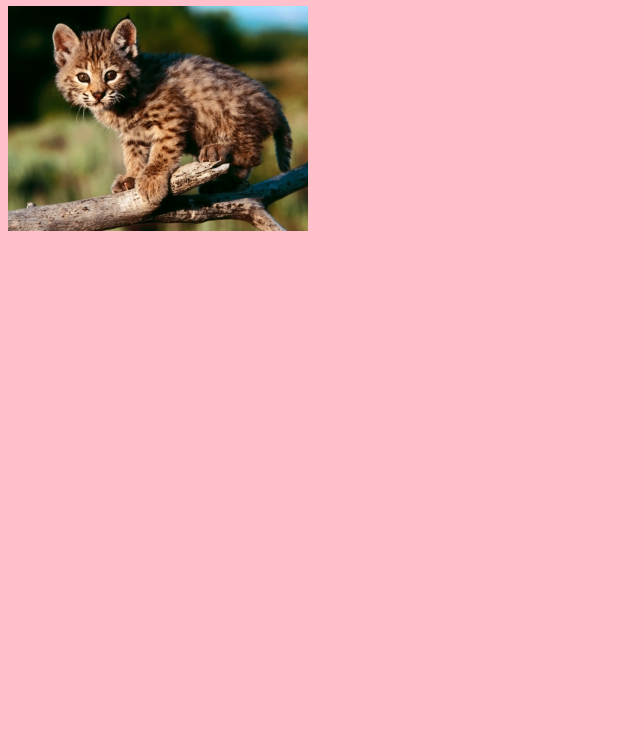
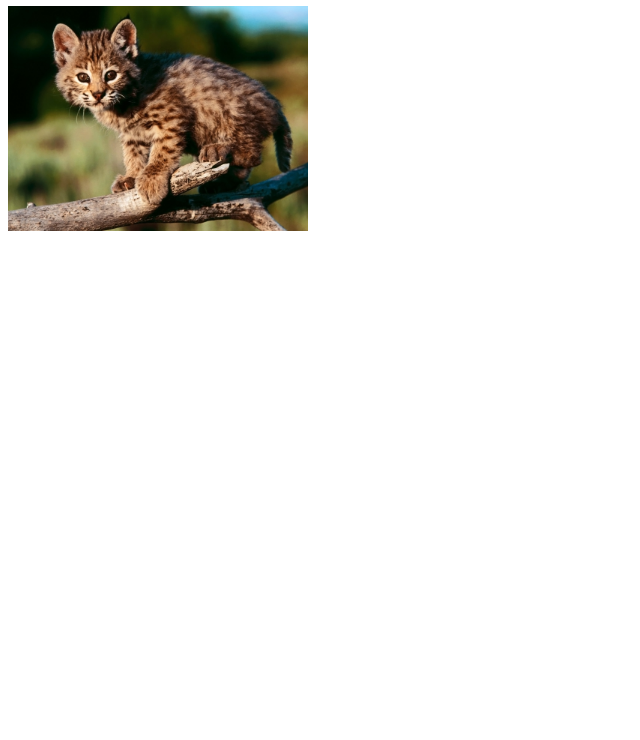
Before and after one commit to hannawilhelmi/classexamples, a plain HTML site: page index.html in a window 1280 px wide. Shown: the part 60-800 px from the top of the page, without its empty margins (0-640 px from the left). Drawn offline with Linux system fonts and the light colour scheme.

Commit message:
Revert "change the headline and backgroundcolor"
This reverts commit eaea2fc18e52bab126cce92b0bb2a86765961afc.

```diff
--- a/css/style.css
+++ b/css/style.css
@@ -1,8 +1,3 @@
 img {
   width: 300px;
-
 }
-
-body {
-	background-color: pink;
-}
--- a/index.html
+++ b/index.html
@@ -1,6 +1,6 @@
 <html>
 <head>
-  <title>Tamagochi life!</title>
+  <title>Tamagochi life</title>
 
   <link rel="stylesheet" type="text/css" href="css/style.css">
 </head>
```
